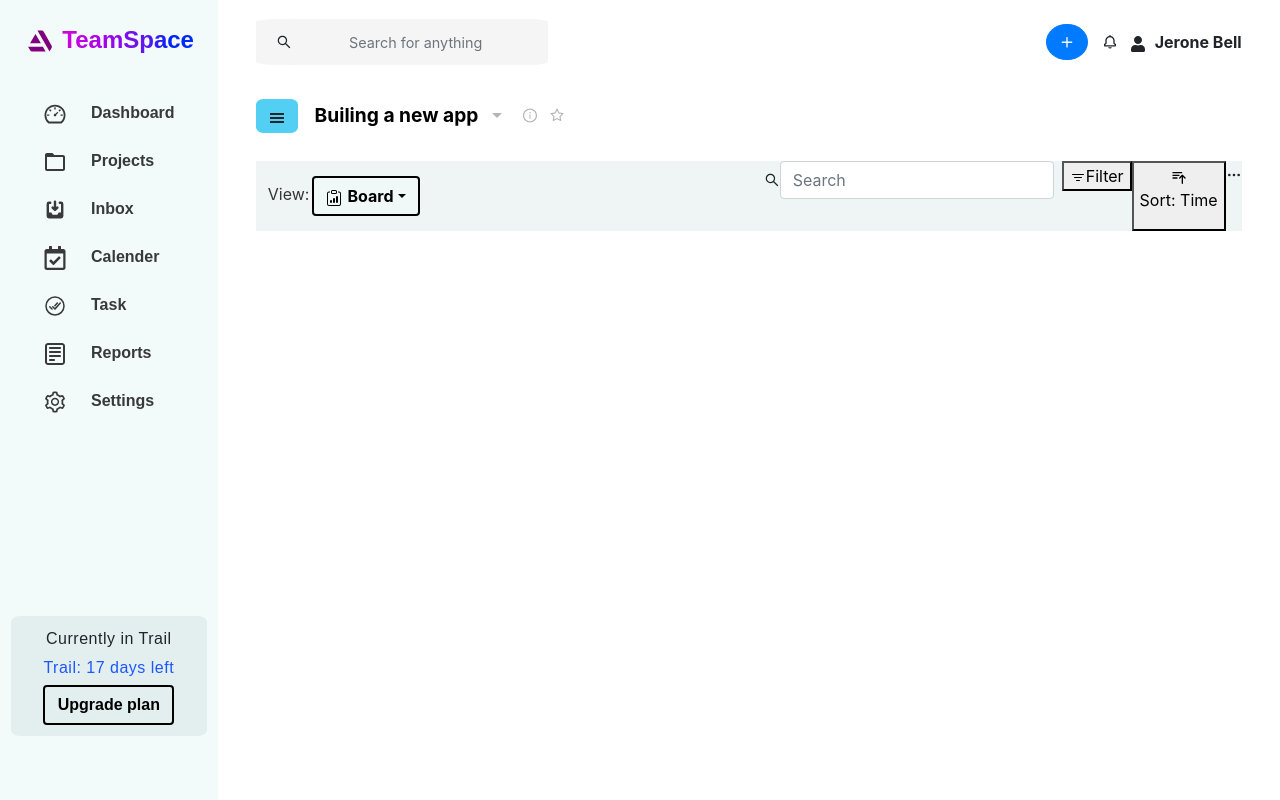
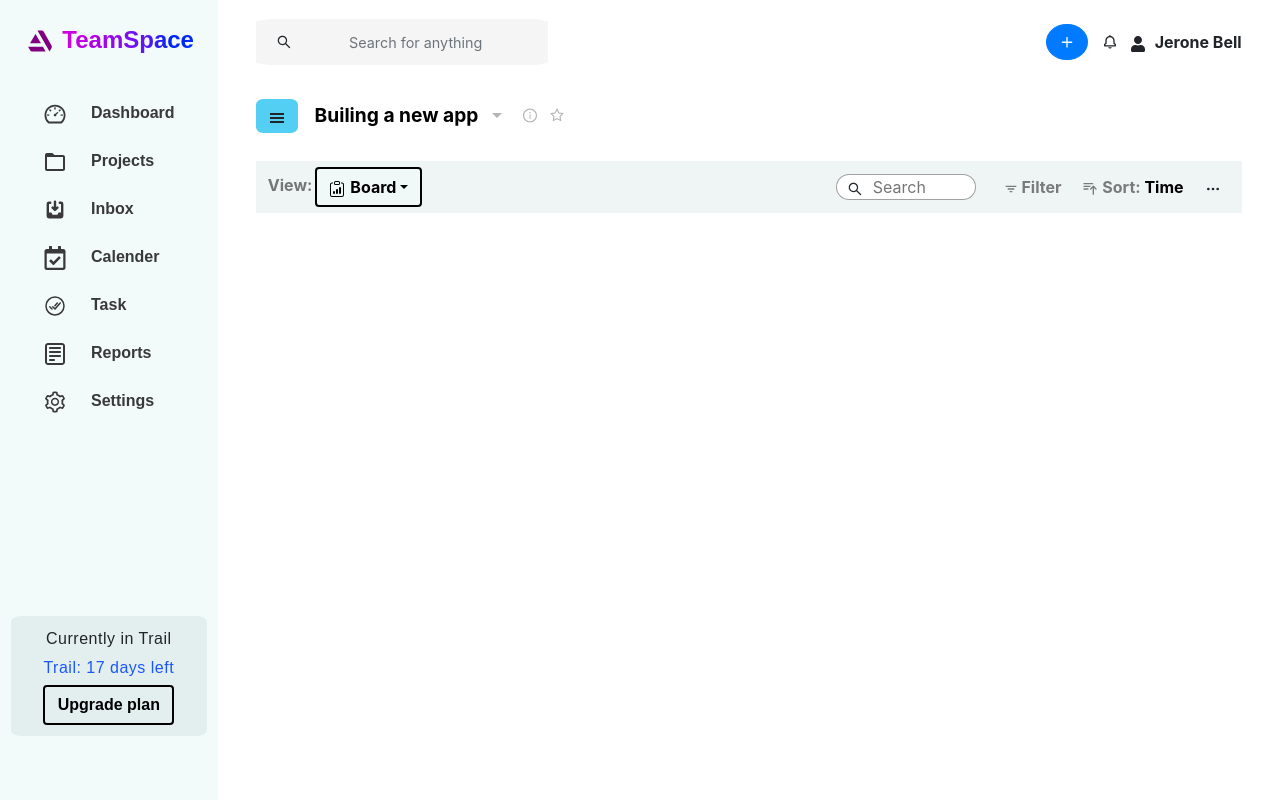
Before and after one commit to bhardwajdisha/Kanban-Board, a React (Create React App) app: page / in a window 1280 px wide. Built offline with nearby package versions, Linux system fonts and the light colour scheme.

Commit message:
added viewbar section

```diff
--- a/src/component/ViewBar/ViewBar.jsx
+++ b/src/component/ViewBar/ViewBar.jsx
@@ -3,7 +3,7 @@ import {Dropdown} from 'react-bootstrap'
 import {BsClipboardData,BsFilter} from 'react-icons/bs'
 import {AiOutlineSearch} from 'react-icons/ai'
 import {HiOutlineSortAscending,HiOutlineDotsHorizontal} from 'react-icons/hi'
-import {Form , FormControl} from 'react-bootstrap'
+import {BiFilter} from 'react-icons/bi'
 
 import './ViewBar.scss'
 
@@ -21,21 +21,19 @@ const ViewBar = () => {
             </div>
             <div className="side-content">
                 <div className="view-search">
-                    <Form inline className="search">
                         <AiOutlineSearch/>
-                        <FormControl type="text" placeholder="Search " className="mr-sm-2" />
-                    </Form>
+                        <input type="search" placeholder="Search" />
                 </div>
                 <div className="viewbar-filter">
                     <button className="viewbar-button">
-                        <BsFilter />
-                        <span>Filter</span>
+                        <BiFilter />
+                         Filter
                     </button>
                 </div>
                 <div className="viewbar-sort">
                     <button className="viewbar-button">
                         <HiOutlineSortAscending/>
-                        <p>Sort: <span>Time</span> </p>
+                        Sort: <span className="time">Time</span>
                     </button>
                 </div>
                 <div className="viewbar-moreInfo">
--- a/src/component/ViewBar/ViewBar.scss
+++ b/src/component/ViewBar/ViewBar.scss
@@ -4,6 +4,8 @@
     margin-top: 1.5rem;
     align-items: center;
     padding-left: 1.2%;
+    font-weight: bold;
+    min-width: 100%;
 
     .view-dropdown{
         display: flex;
@@ -11,7 +13,7 @@
 
         p{
             margin-top: 12px;
-            color:rgb(53, 53, 53);
+            color:rgba(53, 53, 53, 0.664);
             margin-right:3px;
         }
 
@@ -29,9 +31,65 @@
 
     .side-content{
         display: flex;
-        flex-wrap: wrap;
         margin-left:auto;
-        width: 60%;
         justify-content: flex-end;
+        align-items: center;
+
+        .view-search{
+            border: 1px solid rgba(59, 59, 59, 0.479);
+            border-radius: 23px;
+            background-color: white;
+            margin-right: 4%;
+            padding-left:10px;
+            max-width: 140px;
+
+            input{
+                border: none;
+                width: 80%;
+                height: 80%;
+                padding-left: 8%;
+                &:focus{
+                    outline:none;
+                }
+            }
+        }
+
+        .viewbar-filter{
+            display: flex;
+            flex-direction: row;
+            width: 100px;
+        }
+        .viewbar-button{
+            outline: none;
+            border:none;
+            background:none;
+            color:rgba(53, 53, 53, 0.637);
+            width:100%;
+            display: inline;
+            font-weight: bold;
+
+            &:focus{
+                outline:none;
+                border:none;
+            }
+            svg{
+                margin-right:4% ;
+
+            }
+        }
+
+        .viewbar-sort{
+            display: flex;
+            color:rgba(53, 53, 53, 0.637);
+            width:150px;
+
+            .time{
+                color: black;
+            }
+        }
+        .viewbar-moreInfo{
+            padding-left:3%;
+            margin-right: 5%;
+        }
     }
 }
```
